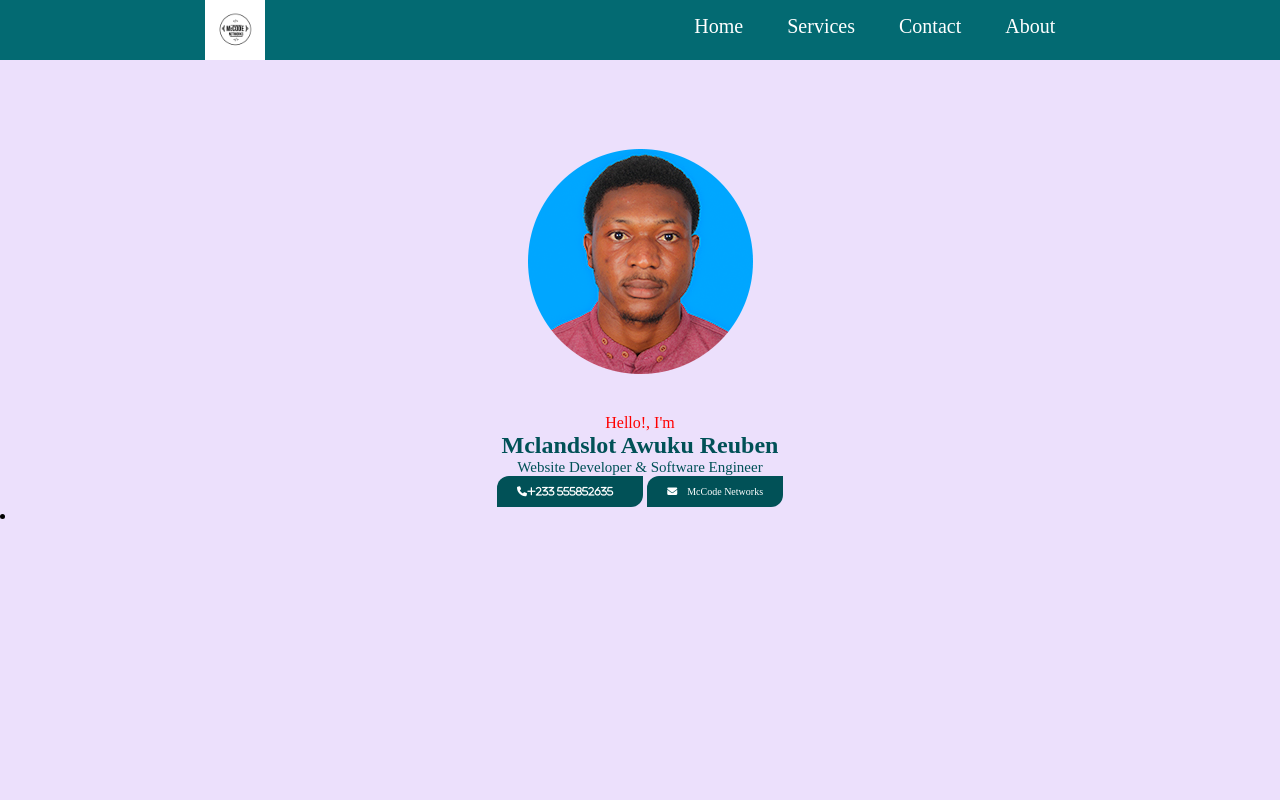
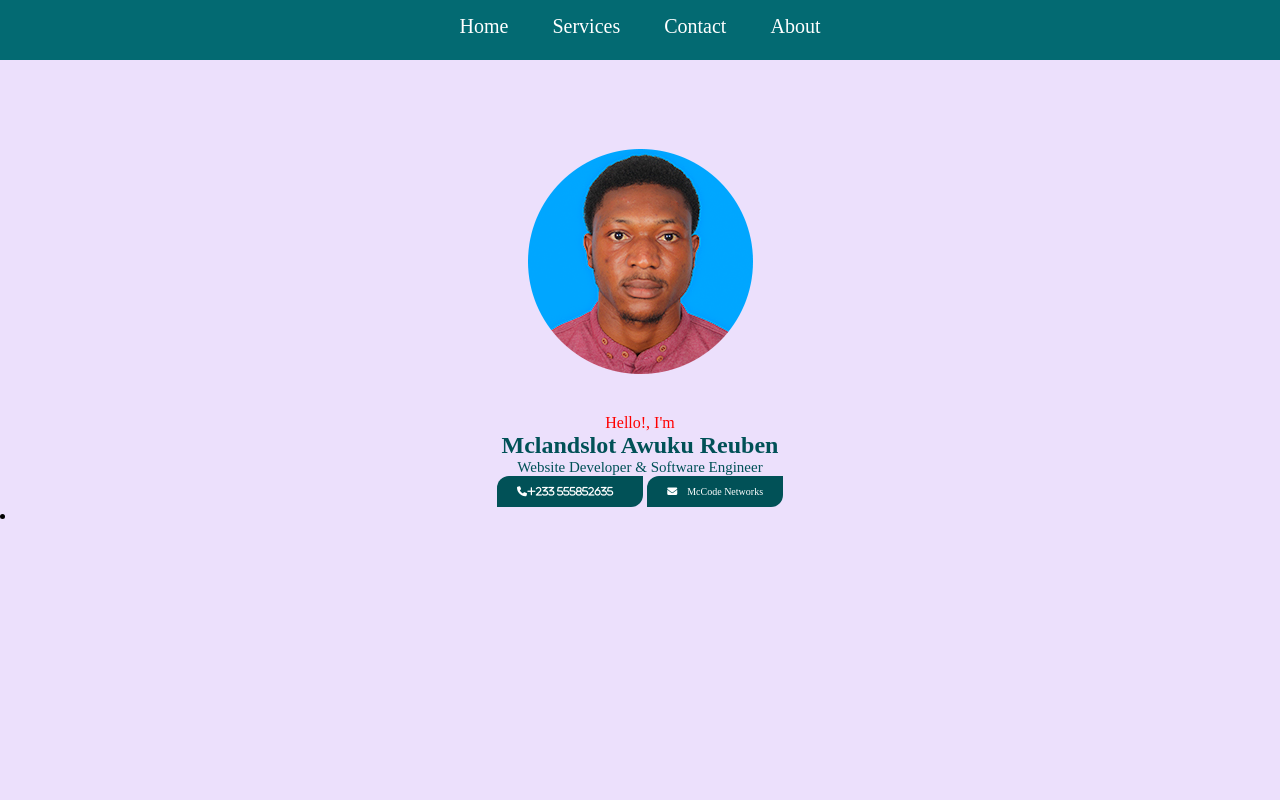
Before and after one commit to Mccodenetworks/mclandslot-page, a plain HTML site: page index.html in a window 1280 px wide. Shown: the top 800 px of the page. Drawn offline with Linux system fonts and the light colour scheme.

Commit message:
Update index.html

```diff
--- a/index.html
+++ b/index.html
@@ -11,7 +11,7 @@
 
     <div class="home">
         <nav>
-            <img src="pic/logo2.png" class="logo">
+
             <ul>
                 <li><a href="index.html">Home</a></li>
                 <li><a href="index4.html">Services</a></li>
```
